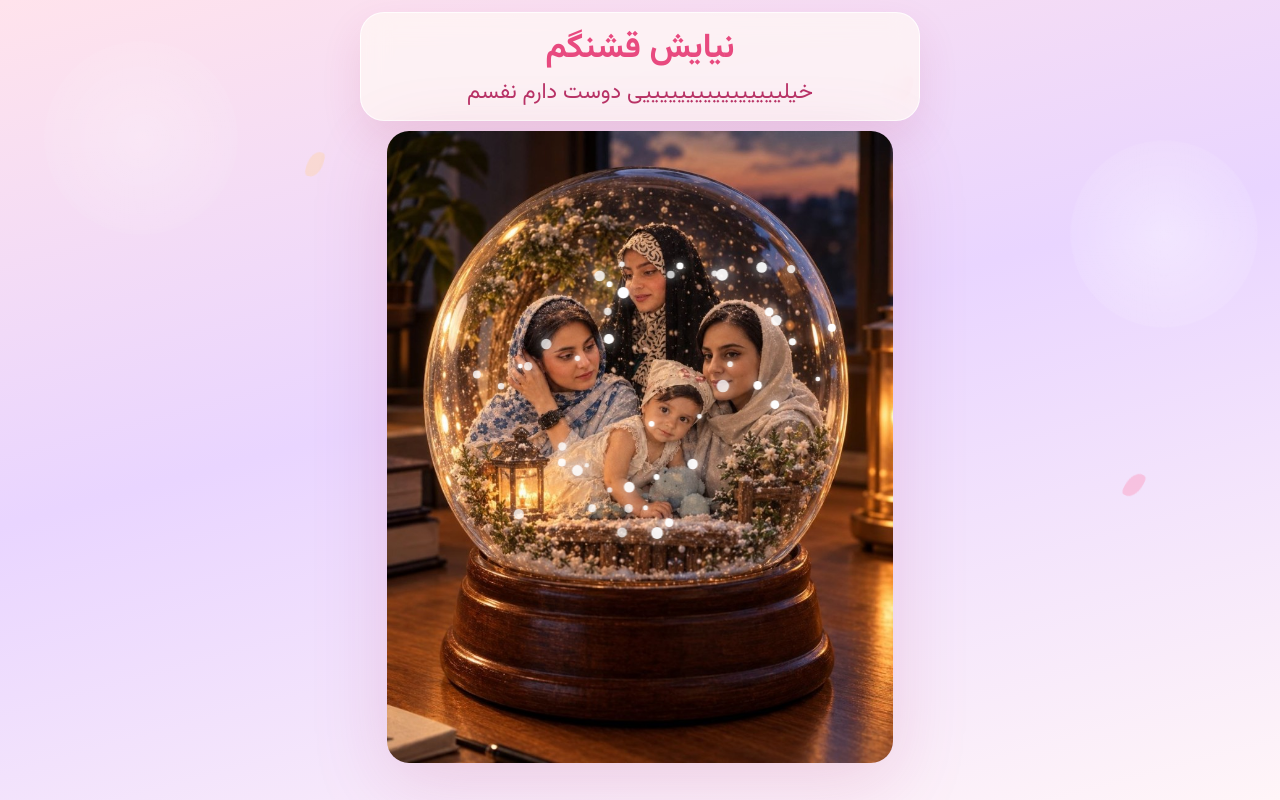
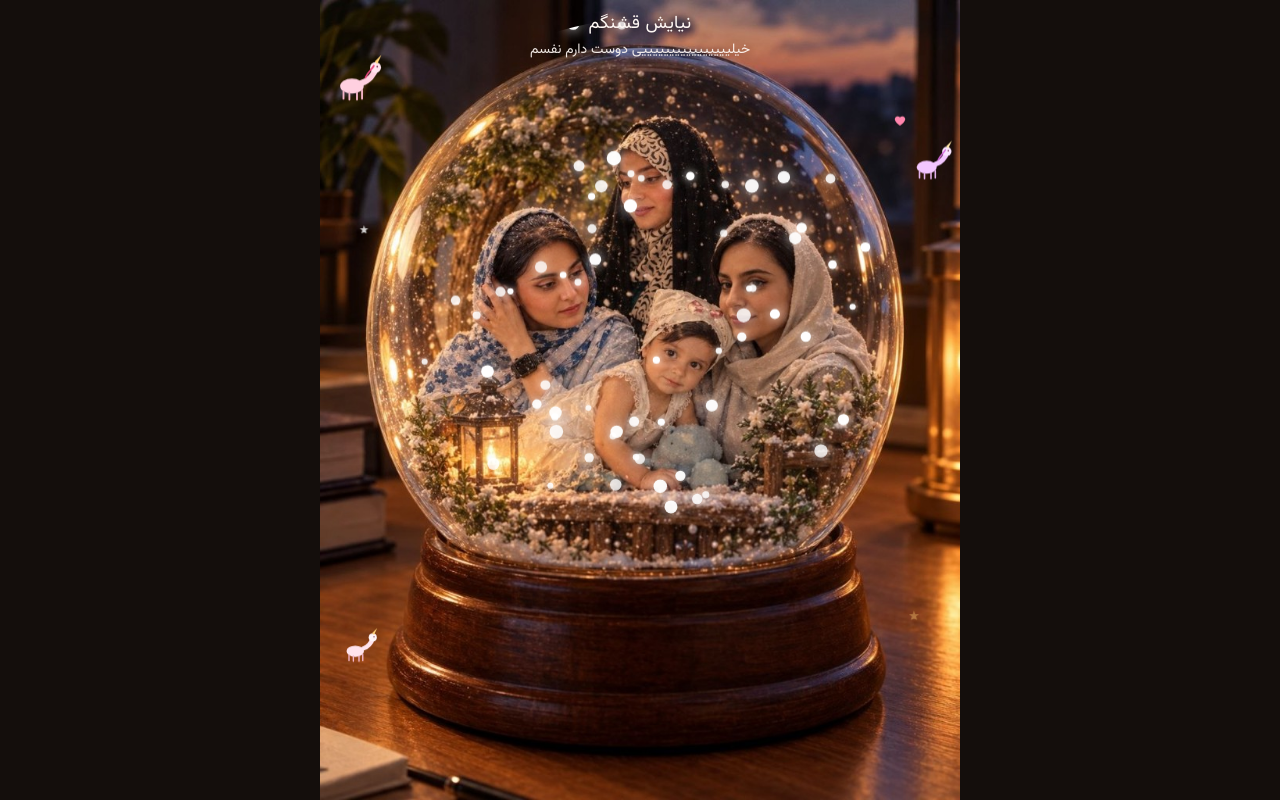
Before and after one commit to niyaya-collab/niyayesh-globe, a plain HTML site: page index.html in a window 1280 px wide. Drawn offline with Linux system fonts and the light colour scheme.

Commit message:
Use chosen song, keep the globe, delicate line, and small unicorns

```diff
--- a/index.html
+++ b/index.html
@@ -3,7 +3,7 @@
 <head>
   <meta charset="utf-8">
   <meta name="viewport" content="width=device-width, initial-scale=1, viewport-fit=cover">
-  <meta name="theme-color" content="#ff85ad">
+  <meta name="theme-color" content="#1a100e">
   <meta name="apple-mobile-web-app-capable" content="yes">
   <title>گوی نیایش</title>
   <style>
@@ -13,100 +13,25 @@
       font-weight: 400;
       font-display: swap;
     }
-    @font-face {
-      font-family: Vazirmatn;
-      src: url("fonts/Vazirmatn-Bold.woff2") format("woff2");
-      font-weight: 700;
-      font-display: swap;
-    }
     * { box-sizing: border-box; }
     html, body { margin: 0; height: 100%; overflow: hidden; }
     body {
       min-height: 100dvh;
-      display: flex;
-      flex-direction: column;
-      align-items: center;
-      justify-content: flex-start;
-      padding: max(12px, env(safe-area-inset-top)) 12px max(10px, env(safe-area-inset-bottom));
+      display: grid;
+      place-items: center;
+      background: #140e0c;
       font-family: Vazirmatn, Tahoma, sans-serif;
-      color: #b83266;
-      background: linear-gradient(165deg, #ffe3ec 0%, #e9d5ff 46%, #fff5f8 100%);
-    }
-    .sky {
-      position: fixed;
-      inset: 0;
-      pointer-events: none;
-      overflow: hidden;
-      z-index: 0;
-    }
-    .sky span {
-      position: absolute;
-      top: -12vh;
-      width: 16px;
-      height: 26px;
-      border-radius: 70% 20% 70% 20%;
-      background: rgba(255, 133, 173, 0.35);
-      animation: drift 34s linear infinite;
-    }
-    .sky span:nth-child(1) { left: 6%; animation-duration: 38s; }
-    .sky span:nth-child(2) { left: 24%; animation-duration: 44s; animation-delay: -10s; background: rgba(255, 210, 160, 0.4); }
-    .sky span:nth-child(3) { left: 48%; animation-duration: 36s; animation-delay: -18s; }
-    .sky span:nth-child(4) { left: 70%; animation-duration: 42s; animation-delay: -6s; }
-    .sky span:nth-child(5) { left: 88%; animation-duration: 40s; animation-delay: -22s; }
-    .sky i {
-      position: absolute;
-      width: 180px;
-      height: 180px;
-      border-radius: 50%;
-      background: radial-gradient(circle, rgba(255,255,255,.55), rgba(255,255,255,0));
-      animation: glow 12s ease-in-out infinite;
-    }
-    .sky i:nth-child(6) { top: 6%; left: 4%; }
-    .sky i:nth-child(7) { top: 18%; right: 2%; animation-delay: -4s; }
-    @keyframes drift {
-      from { transform: translateY(-10vh) rotate(0deg); }
-      to { transform: translateY(110vh) rotate(40deg); }
-    }
-    @keyframes glow {
-      50% { opacity: 0.45; transform: scale(1.08); }
-    }
-    .note, #stage { position: relative; z-index: 1; }
-    .note {
-      width: min(560px, 100%);
-      margin: 0 0 10px;
-      padding: 12px 16px 10px;
-      text-align: center;
-      background: rgba(255, 249, 244, 0.72);
-      border: 1px solid rgba(255, 255, 255, 0.8);
-      border-radius: 24px;
-      box-shadow: 0 18px 40px rgba(184, 50, 102, 0.12);
-      backdrop-filter: blur(14px);
-    }
-    .note p { margin: 0; }
-    .note .name {
-      font-size: clamp(22px, 6vw, 34px);
-      font-weight: 700;
-      color: #e84a7f;
-      line-height: 1.4;
-    }
-    .note .more {
-      margin-top: 2px;
-      font-size: clamp(14px, 3.5vw, 22px);
-      font-weight: 400;
-      color: #b83266;
-      line-height: 1.6;
     }
     #stage {
-      width: min(100%, calc((100dvh - 168px) * 819 / 1024));
+      width: min(100vw, calc(100dvh * 819 / 1024));
       aspect-ratio: 819 / 1024;
-      filter: drop-shadow(0 18px 36px rgba(184, 50, 102, 0.16));
+      position: relative;
     }
     #photo {
       width: 100%;
       height: 100%;
       display: block;
       object-fit: fill;
-      border-radius: 22px;
       user-select: none;
       -webkit-user-drag: none;
     }
@@ -121,30 +46,100 @@
       pointer-events: none;
     }
     #snow { position: absolute; inset: 0; width: 100%; height: 100%; }
+    .love {
+      position: absolute;
+      top: 1.2%;
+      left: 8%;
+      right: 8%;
+      z-index: 3;
+      margin: 0;
+      text-align: center;
+      pointer-events: none;
+      color: #fff8f4;
+      text-shadow: 0 1px 8px rgba(30, 8, 16, 0.55);
+    }
+    .love span { display: block; font-weight: 400; }
+    .love .a { font-size: clamp(13px, 3.1vw, 18px); letter-spacing: 0.02em; }
+    .love .b { margin-top: 1px; font-size: clamp(10px, 2.35vw, 14px); opacity: 0.92; }
+    .charms {
+      position: absolute;
+      inset: 0;
+      z-index: 4;
+      pointer-events: none;
+    }
+    .charms svg { position: absolute; overflow: visible; }
+    .u1 { width: 54px; top: 7%; left: 1.5%; animation: float 7s ease-in-out infinite; }
+    .u2 { width: 46px; top: 18%; right: 1%; animation: float 8.5s ease-in-out infinite reverse; }
+    .u3 { width: 40px; bottom: 16%; left: 3%; animation: float 9s ease-in-out infinite; }
+    .heart { width: 18px; top: 14%; right: 8%; animation: float 6s ease-in-out infinite; }
+    .star { width: 16px; bottom: 22%; right: 6%; animation: twinkle 3.5s ease-in-out infinite; }
+    .star2 { width: 12px; top: 28%; left: 6%; animation: twinkle 4.2s ease-in-out infinite; }
+    @keyframes float {
+      50% { transform: translateY(-6px); }
+    }
+    @keyframes twinkle {
+      50% { opacity: 0.35; transform: scale(0.85); }
+    }
+    @media (max-width: 520px) {
+      .u1 { width: 40px; }
+      .u2 { width: 34px; }
+      .u3 { width: 30px; bottom: 12%; }
+    }
   </style>
 </head>
 <body>
-  <div class="sky" aria-hidden="true">
-    <span></span><span></span><span></span><span></span><span></span>
-    <i></i><i></i>
-  </div>
-  <header class="note">
-    <p class="name">نیایش قشنگم</p>
-    <p class="more">خیلییییییییییییییییی دوست دارم نفسم</p>
-  </header>
   <div id="stage">
     <img id="photo" src="globe.jpg" alt="گوی برفی نیایش" width="819" height="1024">
-    <div id="glass">
-      <canvas id="snow"></canvas>
+    <p class="love">
+      <span class="a">نیایش قشنگم</span>
+      <span class="b">خیلییییییییییییییییی دوست دارم نفسم</span>
+    </p>
+    <div id="glass"><canvas id="snow"></canvas></div>
+    <div class="charms" aria-hidden="true">
+      <svg class="u1" viewBox="0 0 64 64">
+        <ellipse cx="26" cy="40" rx="14" ry="9" fill="#ffd0e0"/>
+        <path d="M16 46v9M23 48v8M32 48v8M38 45v10" stroke="#f3b4c8" stroke-width="2.2" stroke-linecap="round"/>
+        <path d="M38 36c8-2 14-10 16-16" stroke="#ffd0e0" stroke-width="7" stroke-linecap="round"/>
+        <circle cx="54" cy="18" r="6.5" fill="#ffe4ee"/>
+        <path d="M56 14l5-11-8 8z" fill="#ffd27a"/>
+        <path d="M42 30c3-7 8-10 10-14" fill="none" stroke="#e84a7f" stroke-width="2" stroke-linecap="round"/>
+        <circle cx="56" cy="17" r="1" fill="#6b2748"/>
+      </svg>
+      <svg class="u2" viewBox="0 0 64 64">
+        <ellipse cx="26" cy="40" rx="14" ry="9" fill="#f3c6ff"/>
+        <path d="M16 46v9M23 48v8M32 48v8M38 45v10" stroke="#e2b0ea" stroke-width="2.2" stroke-linecap="round"/>
+        <path d="M38 36c8-2 14-10 16-16" stroke="#f3c6ff" stroke-width="7" stroke-linecap="round"/>
+        <circle cx="54" cy="18" r="6.5" fill="#f8e4ff"/>
+        <path d="M56 14l5-11-8 8z" fill="#ffe7a8"/>
+        <path d="M42 30c3-7 8-10 10-14" fill="none" stroke="#d56adf" stroke-width="2" stroke-linecap="round"/>
+        <circle cx="56" cy="17" r="1" fill="#6b2748"/>
+      </svg>
+      <svg class="u3" viewBox="0 0 64 64">
+        <ellipse cx="26" cy="40" rx="14" ry="9" fill="#ffe3ec"/>
+        <path d="M16 46v9M23 48v8M32 48v8M38 45v10" stroke="#f3b4c8" stroke-width="2.2" stroke-linecap="round"/>
+        <path d="M38 36c8-2 14-10 16-16" stroke="#ffe3ec" stroke-width="7" stroke-linecap="round"/>
+        <circle cx="54" cy="18" r="6.5" fill="#fff5f8"/>
+        <path d="M56 14l5-11-8 8z" fill="#ffd27a"/>
+        <circle cx="56" cy="17" r="1" fill="#6b2748"/>
+      </svg>
+      <svg class="heart" viewBox="0 0 24 24">
+        <path d="M12 20s-7-4.4-7-9a4 4 0 0 1 7-2 4 4 0 0 1 7 2c0 4.6-7 9-7 9z" fill="#ff85ad"/>
+      </svg>
+      <svg class="star" viewBox="0 0 24 24">
+        <path d="M12 2l2.2 6.6H21l-5.4 4 2 6.4L12 16.8 6.4 19l2-6.4L3 8.6h6.8z" fill="#ffd27a"/>
+      </svg>
+      <svg class="star2" viewBox="0 0 24 24">
+        <path d="M12 2l2.2 6.6H21l-5.4 4 2 6.4L12 16.8 6.4 19l2-6.4L3 8.6h6.8z" fill="#fff"/>
+      </svg>
     </div>
   </div>
-  <audio id="song" src="kalimba.wav" loop autoplay playsinline preload="auto"></audio>
+  <audio id="song" src="song.mp3" loop autoplay playsinline preload="auto"></audio>
   <script>
     const glass = document.getElementById("glass");
     const canvas = document.getElementById("snow");
     const ctx = canvas.getContext("2d", { alpha: true });
     const song = document.getElementById("song");
-    song.volume = 0.72;
+    song.volume = 0.85;
     function startSong() {
       const pending = song.play();
       if (pending && pending.catch) pending.catch(function () {});
@@ -155,7 +150,6 @@
     document.addEventListener("visibilitychange", function () {
       if (!document.hidden) startSong();
     });
-
     const flakes = [];
     function resize() {
       const r = glass.getBoundingClientRect();
@@ -164,16 +158,16 @@
       canvas.height = Math.max(1, Math.round(r.height * dpr));
     }
     function born(p, anywhere) {
-      p.x = Math.random() * 1.55 - 0.78;
-      p.y = anywhere ? (-0.95 + Math.random() * 1.7) : (-1.05 - Math.random() * 0.25);
-      p.vy = 0.045 + Math.random() * 0.05;
+      p.x = Math.random() * 1.5 - 0.75;
+      p.y = anywhere ? (-0.9 + Math.random() * 1.6) : (-1.05 - Math.random() * 0.2);
+      p.vy = 0.04 + Math.random() * 0.045;
       p.sway = Math.random() * Math.PI * 2;
-      p.swaySpeed = 0.35 + Math.random() * 0.45;
-      p.size = 2.2 + Math.random() * 4.2;
-      p.a = 0.72 + Math.random() * 0.28;
+      p.swaySpeed = 0.3 + Math.random() * 0.4;
+      p.size = 2.4 + Math.random() * 3.6;
+      p.a = 0.78 + Math.random() * 0.22;
     }
     function ensure() {
-      const n = glass.getBoundingClientRect().width < 520 ? 56 : 84;
+      const n = glass.getBoundingClientRect().width < 520 ? 50 : 76;
       while (flakes.length < n) {
         const p = {};
         born(p, true);
@@ -185,25 +179,20 @@
     function draw(now) {
       const dt = Math.min(0.05, (now - last) / 1000);
       last = now;
-      const w = canvas.width;
-      const h = canvas.height;
-      const cx = w / 2;
-      const cy = h / 2;
-      const R = Math.min(w, h) / 2;
+      const w = canvas.width, h = canvas.height;
+      const cx = w / 2, cy = h / 2, R = Math.min(w, h) / 2;
       ctx.clearRect(0, 0, w, h);
       for (const p of flakes) {
         p.sway += p.swaySpeed * dt;
         p.y += p.vy * dt;
-        p.x += Math.sin(p.sway) * 0.08 * dt;
-        if (p.y > 0.86 || Math.hypot(p.x, p.y) > 0.97) born(p, false);
-        const px = cx + p.x * R * 0.94;
-        const py = cy + p.y * R * 0.94;
-        const size = p.size * (R / 220);
+        p.x += Math.sin(p.sway) * 0.07 * dt;
+        if (p.y > 0.84 || Math.hypot(p.x, p.y) > 0.96) born(p, false);
+        const size = p.size * (R / 230);
         ctx.beginPath();
         ctx.fillStyle = "rgba(255,255,255," + p.a + ")";
-        ctx.shadowColor = "rgba(255,255,255,0.95)";
-        ctx.shadowBlur = size * 2.4;
-        ctx.arc(px, py, size, 0, Math.PI * 2);
+        ctx.shadowColor = "rgba(255,255,255,0.9)";
+        ctx.shadowBlur = size * 2;
+        ctx.arc(cx + p.x * R * 0.92, cy + p.y * R * 0.92, size, 0, Math.PI * 2);
         ctx.fill();
       }
       ctx.shadowBlur = 0;
```
Also changed, not shown: 2 other files.
